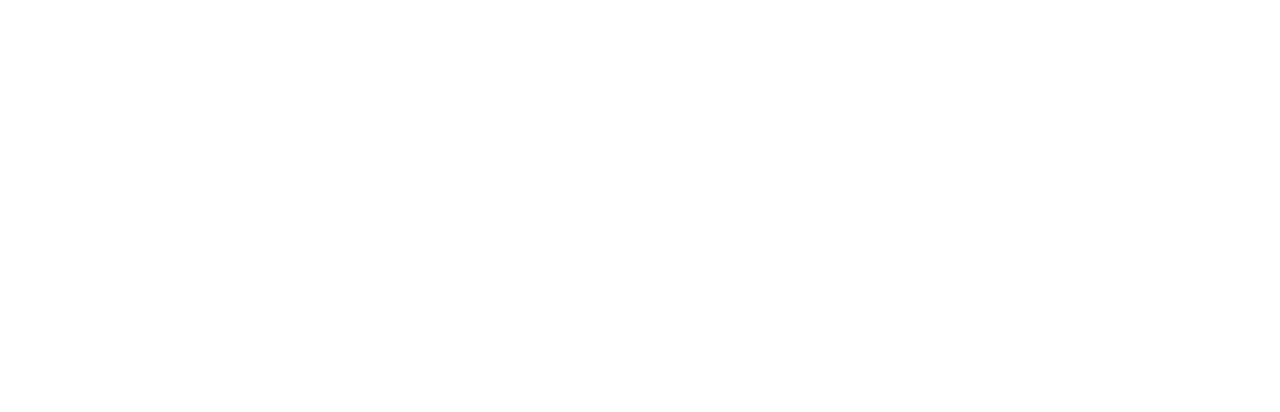
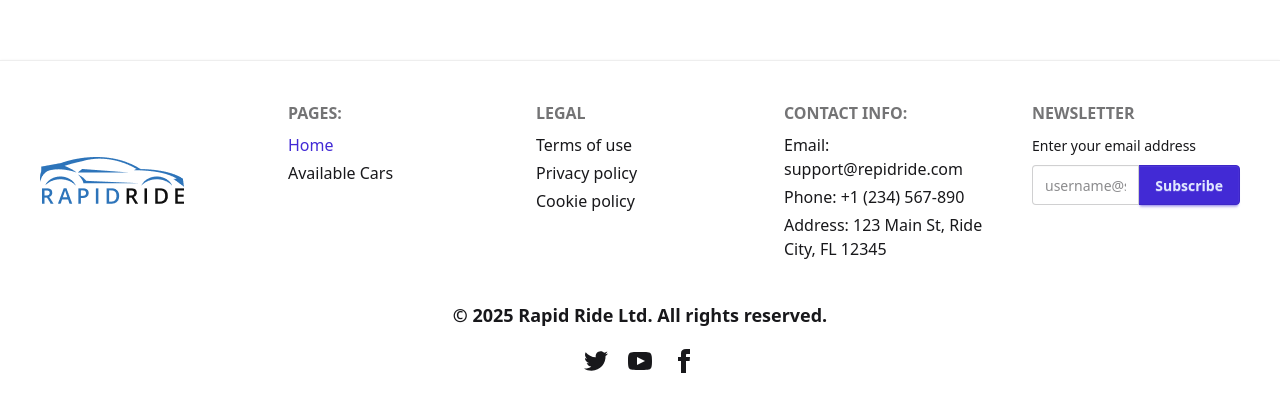
Before and after one commit to tamim-111/scic-assignment-10, a Next.js app: page / in a window 1280 px wide. Shown: the part 740-1152 px from the top of the page. Before the commit the page ends 800 px from the top, so only its background shows below. Built offline with nearby package versions, Linux system fonts and the light colour scheme.

Commit message:
feat: add footer

```diff
--- a/src/app/layout.js
+++ b/src/app/layout.js
@@ -1,6 +1,7 @@
 import { Geist, Geist_Mono } from "next/font/google";
 import "./globals.css";
 import Navbar from "@/components/Navbar";
+import Footer from "@/components/Footer";
 
 const geistSans = Geist({
   variable: "--font-geist-sans",
@@ -24,8 +25,10 @@
         <header>
           <Navbar></Navbar>
         </header>
-        <main>{children}</main>
-        <footer></footer>
+        <main className="min-h-screen">{children}</main>
+        <footer>
+          <Footer></Footer>
+        </footer>
       </body>
     </html>
   );
--- /dev/null
+++ b/src/components/Footer.jsx
@@ -0,0 +1,185 @@
+"use client";
+import React, { useState } from "react";
+import Link from "next/link";
+import { usePathname } from "next/navigation";
+import logo from "../assets/logo.png"; // adjust path if needed
+
+const Footer = () => {
+    const [user, setUser] = useState(null); // placeholder, replace later with real auth
+    const pathname = usePathname();
+
+    return (
+        <footer className="px-4 py-10 lg:px-10 bg-base-100 border-t border-base-300 shadow-sm">
+            {/* Main grid */}
+            <section className="grid grid-cols-1 md:grid-cols-2 lg:grid-cols-5 gap-10">
+                {/* Logo */}
+                <div className="flex justify-center lg:justify-start">
+                    <Link
+                        href="/"
+                        className="cursor-pointer flex items-center gap-2 text-2xl xl:text-4xl"
+                    >
+                        <img src={logo.src} alt="Logo" className="max-h-12" />
+                    </Link>
+                </div>
+
+                {/* Pages */}
+                <div className="text-center lg:text-left">
+                    <h1 className="footer-title">Pages:</h1>
+                    <ul className="flex flex-col gap-1">
+                        <li className="hover:text-primary">
+                            <Link
+                                href="/"
+                                className={pathname === "/" ? "text-primary" : ""}
+                            >
+                                Home
+                            </Link>
+                        </li>
+                        <li className="hover:text-primary">
+                            <Link
+                                href="/AvailableCars"
+                                className={pathname === "/AvailableCars" ? "text-primary" : ""}
+                            >
+                                Available Cars
+                            </Link>
+                        </li>
+                        {user && (
+                            <>
+                                <li className="hover:text-primary">
+                                    <Link
+                                        href="/AddCar"
+                                        className={pathname === "/AddCar" ? "text-primary" : ""}
+                                    >
+                                        Add Car
+                                    </Link>
+                                </li>
+                                <li className="hover:text-primary">
+                                    <Link
+                                        href="/MyCars"
+                                        className={pathname === "/MyCars" ? "text-primary" : ""}
+                                    >
+                                        My Cars
+                                    </Link>
+                                </li>
+                                <li className="hover:text-primary">
+                                    <Link
+                                        href="/MyBookings"
+                                        className={pathname === "/MyBookings" ? "text-primary" : ""}
+                                    >
+                                        My Bookings
+                                    </Link>
+                                </li>
+                            </>
+                        )}
+                    </ul>
+                </div>
+
+                {/* Legal */}
+                <div className="text-center lg:text-left">
+                    <h6 className="footer-title">Legal</h6>
+                    <ul className="flex flex-col gap-1">
+                        <li>
+                            <a href="#" className="hover:text-primary">
+                                Terms of use
+                            </a>
+                        </li>
+                        <li>
+                            <a href="#" className="hover:text-primary">
+                                Privacy policy
+                            </a>
+                        </li>
+                        <li>
+                            <a href="#" className="hover:text-primary">
+                                Cookie policy
+                            </a>
+                        </li>
+                    </ul>
+                </div>
+
+                {/* Contact Info */}
+                <div className="text-center lg:text-left">
+                    <h1 className="footer-title">Contact Info:</h1>
+                    <ul className="flex flex-col gap-1">
+                        <li>
+                            Email:{" "}
+                            <a
+                                href="mailto:support@repidride.com"
+                                className="hover:text-primary"
+                            >
+                                support@repidride.com
+                            </a>
+                        </li>
+                        <li>
+                            Phone:{" "}
+                            <a href="tel:+1234567890" className="hover:text-primary">
+                                +1 (234) 567-890
+                            </a>
+                        </li>
+                        <li>Address: 123 Main St, Ride City, FL 12345</li>
+                    </ul>
+                </div>
+
+                {/* Newsletter */}
+                <div className="text-center lg:text-left">
+                    <form>
+                        <h6 className="footer-title">Newsletter</h6>
+                        <fieldset className="w-full max-w-xs mx-auto lg:mx-0">
+                            <label className="text-sm">Enter your email address</label>
+                            <div className="join mt-2">
+                                <input
+                                    type="text"
+                                    placeholder="username@site.com"
+                                    className="input input-bordered join-item w-full"
+                                />
+                                <button className="btn btn-primary join-item">Subscribe</button>
+                            </div>
+                        </fieldset>
+                    </form>
+                </div>
+            </section>
+
+            {/* Copyright */}
+            <h1 className="text-center pt-10 text-sm lg:text-lg font-semibold">
+                © {new Date().getFullYear()} Rapid Ride Ltd. All rights reserved.
+            </h1>
+
+            {/* Social Icons */}
+            <div className="flex justify-center gap-5 pt-5">
+                <a href="https://twitter.com/">
+                    <svg
+                        xmlns="http://www.w3.org/2000/svg"
+                        width="24"
+                        height="24"
+                        viewBox="0 0 24 24"
+                        className="fill-current hover:text-primary"
+                    >
+                        <path d="M24 4.557c-.883.392-1.832.656-2.828.775 1.017-.609 1.798-1.574 2.165-2.724-.951.564-2.005.974-3.127 1.195-.897-.957-2.178-1.555-3.594-1.555-3.179 0-5.515 2.966-4.797 6.045-4.091-.205-7.719-2.165-10.148-5.144-1.29 2.213-.669 5.108 1.523 6.574-.806-.026-1.566-.247-2.229-.616-.054 2.281 1.581 4.415 3.949 4.89-.693.188-1.452.232-2.224.084.626 1.956 2.444 3.379 4.6 3.419-2.07 1.623-4.678 2.348-7.29 2.04 2.179 1.397 4.768 2.212 7.548 2.212 9.142 0 14.307-7.721 13.995-14.646.962-.695 1.797-1.562 2.457-2.549z"></path>
+                    </svg>
+                </a>
+                <a href="https://www.youtube.com/">
+                    <svg
+                        xmlns="http://www.w3.org/2000/svg"
+                        width="24"
+                        height="24"
+                        viewBox="0 0 24 24"
+                        className="fill-current hover:text-primary"
+                    >
+                        <path d="M19.615 3.184c-3.604-.246-11.631-.245-15.23 0-3.897.266-4.356 2.62-4.385 8.816.029 6.185.484 8.549 4.385 8.816 3.6.245 11.626.246 15.23 0 3.897-.266 4.356-2.62 4.385-8.816-.029-6.185-.484-8.549-4.385-8.816zm-10.615 12.816v-8l8 3.993-8 4.007z"></path>
+                    </svg>
+                </a>
+                <a href="https://www.facebook.com/">
+                    <svg
+                        xmlns="http://www.w3.org/2000/svg"
+                        width="24"
+                        height="24"
+                        viewBox="0 0 24 24"
+                        className="fill-current hover:text-primary"
+                    >
+                        <path d="M9 8h-3v4h3v12h5v-12h3.642l.358-4h-4v-1.667c0-.955.192-1.333 1.115-1.333h2.885v-5h-3.808c-3.596 0-5.192 1.583-5.192 4.615v3.385z"></path>
+                    </svg>
+                </a>
+            </div>
+        </footer>
+    );
+};
+
+export default Footer;
```
